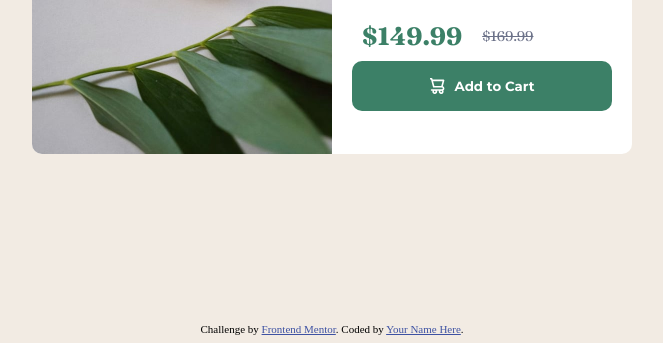
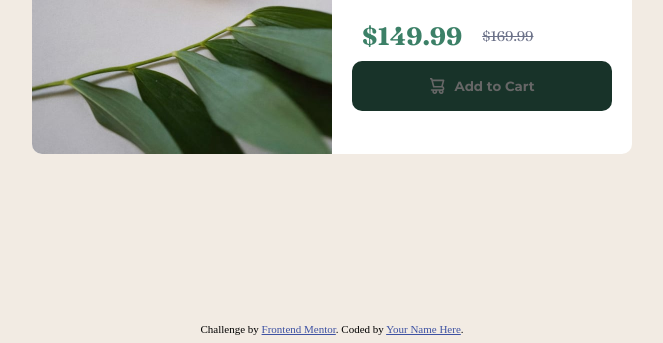
Before and after one commit to xarisVavl/product-preview-card, a plain HTML site: page index.html in a window 1280 px wide. In both pictures the pointer is over the button "Add to Cart". Shown: the part 473-816 px from the top of the page, without its empty margins (308-971 px from the left). Drawn offline with Linux system fonts and the light colour scheme.

Commit message:
Update style.css

```diff
--- a/style.css
+++ b/style.css
@@ -41,6 +41,9 @@ button {
     font-weight: 700;
     font-family:"Montserrat", sans-serif;
 }
+    button:hover {
+        filter:brightness(40%);
+    }
 .title {
     text-transform: uppercase;
 }
```
